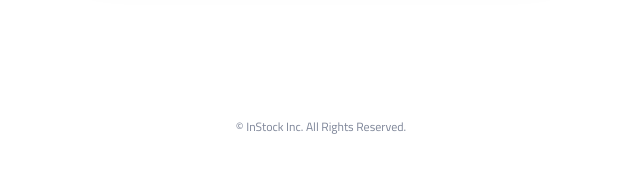
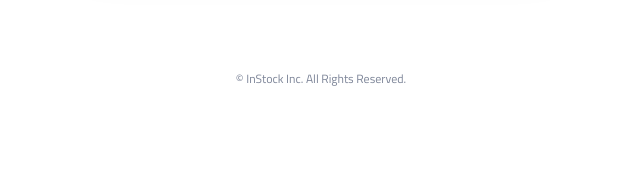
Before and after one commit to 1o5am/instock-client-amber-falcons, a React (Vite) app: page /inventory/edit/1 in a window 1280 px wide. Shown: the part 851-1024 px from the top of the page, without its empty margins (319-959 px from the left). After the commit the page ends 987 px from the top, so only its background shows below. Built offline with nearby package versions, Linux system fonts and the light colour scheme; no server answers.

Commit message:
reduced padding top to 0

```diff
--- a/src/components/Footer/Footer.scss
+++ b/src/components/Footer/Footer.scss
@@ -5,7 +5,8 @@
   width: 100%;
   display: flex;
   justify-content: center;
-  padding: 3rem 0;
+  padding-bottom: 3rem;
+  padding-top: 0;
 
   &__paragraph {
     font-size: $m-p3-size;
```
